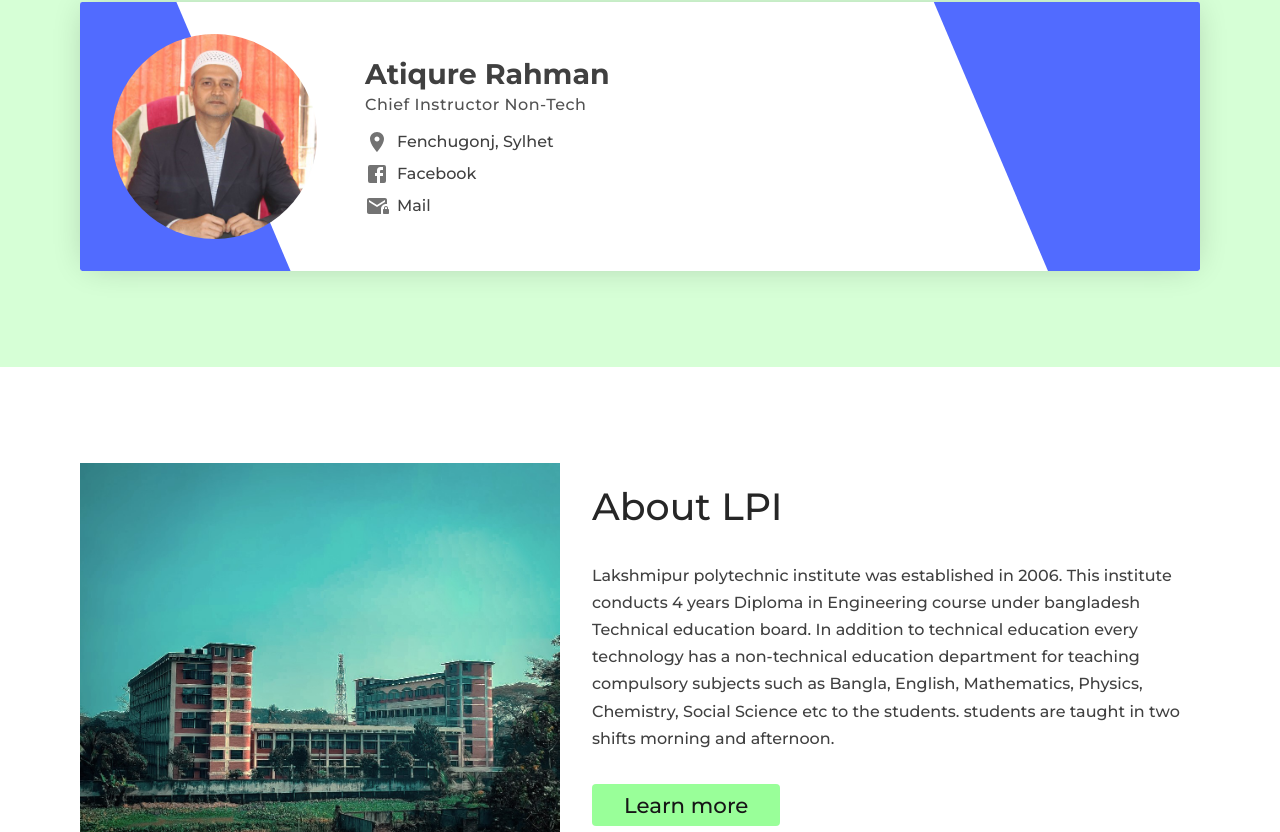
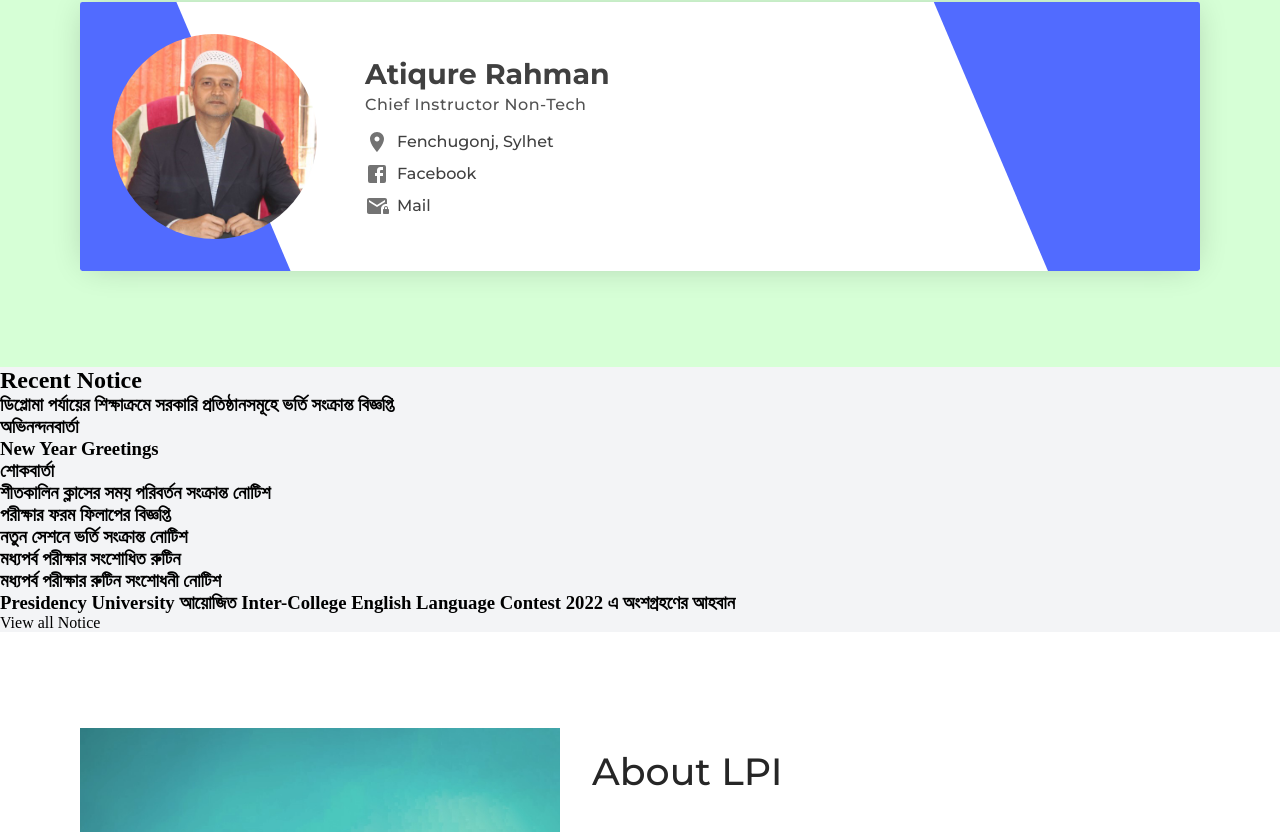
Before and after one commit to al-imam/lpi, a React (Vite) app: page / in a window 1280 px wide. Shown: the part 1342-2174 px from the top of the page. Built offline with nearby package versions, Linux system fonts and the light colour scheme.

Commit message:
show recent notice in home page

```diff
--- a/src/pages/Home/Home.jsx
+++ b/src/pages/Home/Home.jsx
@@ -9,6 +9,7 @@ import Loader from "../../components/Loader/Loader";
 import Main from "../../components/Main/Main";
 import Subscribe from "../../components/Subscribe/Subscribe";
 import Marquee from "../../components/Marquee/Marquee";
+import RecentNotice from "../../components/RecentNotice/RecentNotice";
 
 const Gallery = lazy(() => import("../../components/Gallery/Gallery"));
 
@@ -23,6 +24,7 @@ function Home() {
       <Hero />
       <Marquee />
       <Main />
+      <RecentNotice />
       <Study subtitle={data.about} link={true} />
       <Department />
       <Subscribe />
```
